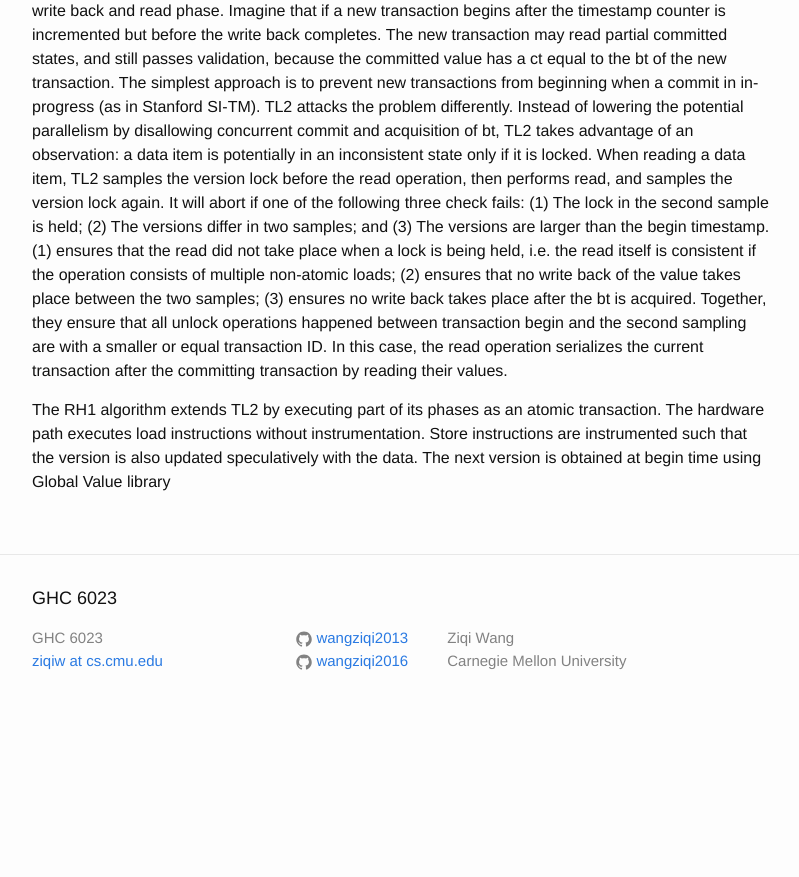
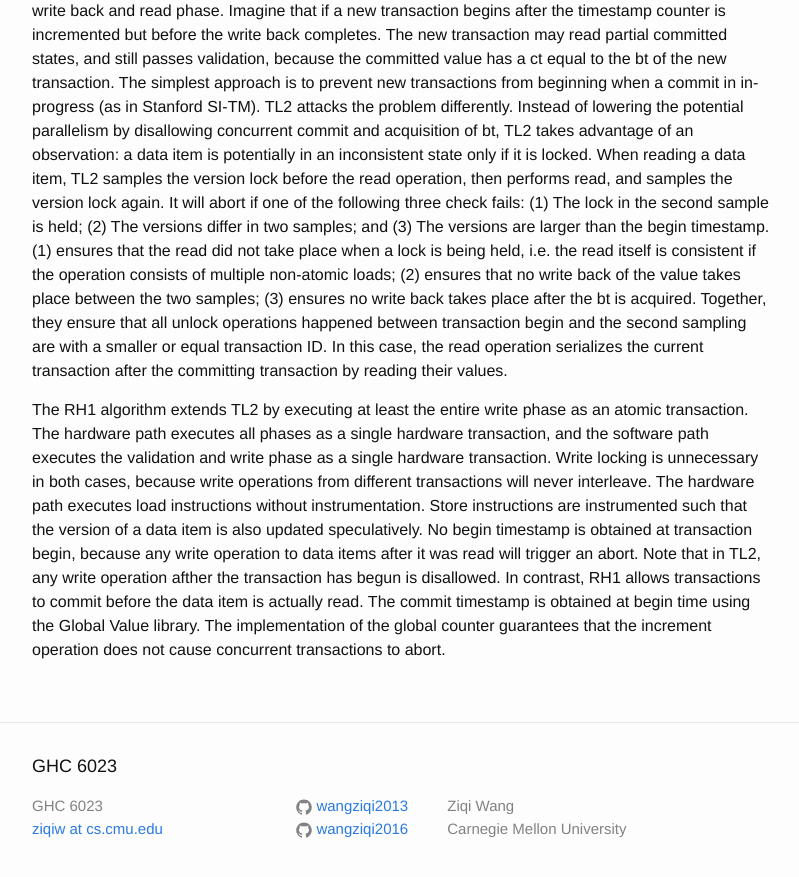
Before and after one commit to wangziqi2013/wangziqi2013.github.io, a Jekyll site: the page built from _posts/2018-05-30-Reduced-HTM.markdown, in a window 1280 px wide and 900 px high, scrolled down 1828 px. Shown: the top 877 px of the window, without its empty margins (238-1037 px from the left). Built offline with Jekyll 4.4.1, drawn with Linux system fonts in a browser that asks for light colours; before the commit the page ends 2560 px from its top, so only the background shows below that.

Commit message:
Small change

```diff
--- a/_posts/2018-05-30-Reduced-HTM.markdown
+++ b/_posts/2018-05-30-Reduced-HTM.markdown
@@ -79,6 +79,12 @@ between the two samples; (3) ensures no write back takes place after the bt is a
 operations happened between transaction begin and the second sampling are with a smaller or equal transaction ID. In this case,
 the read operation serializes the current transaction after the committing transaction by reading their values.
 
-The RH1 algorithm extends TL2 by executing part of its phases as an atomic transaction. The hardware path executes load
-instructions without instrumentation. Store instructions are instrumented such that the version is also updated speculatively
-with the data. The next version is obtained at begin time using Global Value library
+The RH1 algorithm extends TL2 by executing at least the entire write phase as an atomic transaction. The hardware path
+executes all phases as a single hardware transaction, and the software path executes the validation and write phase as
+a single hardware transaction. Write locking is unnecessary in both cases, because write operations from different transactions
+will never interleave. The hardware path executes load instructions without instrumentation. Store instructions are instrumented
+such that the version of a data item is also updated speculatively. No begin timestamp is obtained at transaction begin, because
+any write operation to data items after it was read will trigger an abort. Note that in TL2, any write operation afther the
+transaction has begun is disallowed. In contrast, RH1 allows transactions to commit before the data item is actually read.
+The commit timestamp is obtained at begin time using the Global Value library. The implementation of the global counter guarantees
+that the increment operation does not cause concurrent transactions to abort.
```
